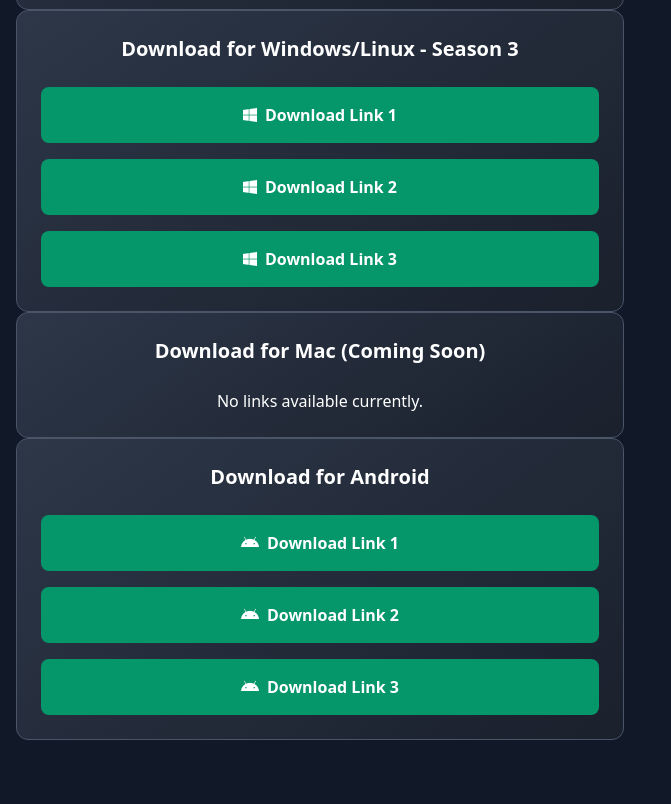
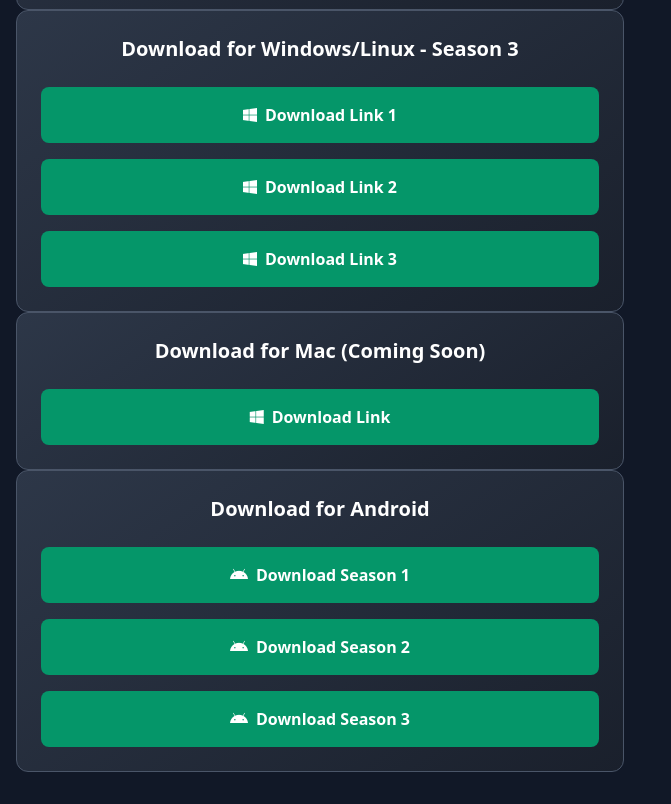
Before and after one commit to wildgames/motherless, a plain HTML site: page index.html in a window 1280 px wide. Shown: the part 1108-1912 px from the top of the page, without its empty margins (0-671 px from the left). Before the commit the page ends 1880 px from the top, so only its background shows below. Drawn offline with nearby package versions, Linux system fonts and the light colour scheme.

Commit message:
Update index.html

```diff
--- a/index.html
+++ b/index.html
@@ -130,7 +130,9 @@
 <div class="game-card rounded-xl p-6">
   <h3 class="text-xl font-semibold mb-6 text-center">Download for Mac (Coming Soon)</h3>
   <div class="space-y-4">
-    <p class="text-white text-center">No links available currently.</p>
+      <a href="https://mega.nz/file/NQVkSQpT#j-rJeHK3yRmK-1c517cFS09a87lmfasRdhU4QeTgsBc" class="download-btn bg-green-600 hover:bg-green-700 text-white font-bold py-4 px-6 rounded-lg block text-center">
+      <i class="fab fa-windows mr-2"></i>Download Link
+    </a>
   </div>
 </div>
 
@@ -138,14 +140,14 @@
 <div class="game-card rounded-xl p-6">
   <h3 class="text-xl font-semibold mb-6 text-center">Download for Android</h3>
   <div class="space-y-4">
-    <a href="https://apkadmin.com/klcjk7sqx29s/MOTHERLESS-v0.24.1.1-AndroidMarket.apk.html" class="download-btn bg-green-600 hover:bg-green-700 text-white font-bold py-4 px-6 rounded-lg block text-center">
-      <i class="fab fa-android mr-2"></i>Download Link 1
+    <a https://mega.nz/file/XMIExCqD#obtYcGR_APSVaS_SyhrAUFzLLbkNsRP2iIHMW8gK-d8" class="download-btn bg-green-600 hover:bg-green-700 text-white font-bold py-4 px-6 rounded-lg block text-center">
+      <i class="fab fa-android mr-2"></i>Download Season 1
     </a>
-    <a href="https://pixeldrain.com/u/qDzh3ozZ" class="download-btn bg-green-600 hover:bg-green-700 text-white font-bold py-4 px-6 rounded-lg block text-center">
-      <i class="fab fa-android mr-2"></i>Download Link 2
+    <a href="https://mega.nz/file/xR0VyCbQ#a6-mSpMfmwPp39jbMha7_a_VjOsFa-1zYdc3tbPTZDU" class="download-btn bg-green-600 hover:bg-green-700 text-white font-bold py-4 px-6 rounded-lg block text-center">
+      <i class="fab fa-android mr-2"></i>Download Season 2
     </a>
-    <a href="https://dropapk.to/0qqkmqfayiee" class="download-btn bg-green-600 hover:bg-green-700 text-white font-bold py-4 px-6 rounded-lg block text-center">
-      <i class="fab fa-android mr-2"></i>Download Link 3
+    <a href="https://mega.nz/file/xR0VyCbQ#a6-mSpMfmwPp39jbMha7_a_VjOsFa-1zYdc3tbPTZDU" class="download-btn bg-green-600 hover:bg-green-700 text-white font-bold py-4 px-6 rounded-lg block text-center">
+      <i class="fab fa-android mr-2"></i>Download Season 3
     </a>
   </div>
 </div>
```
